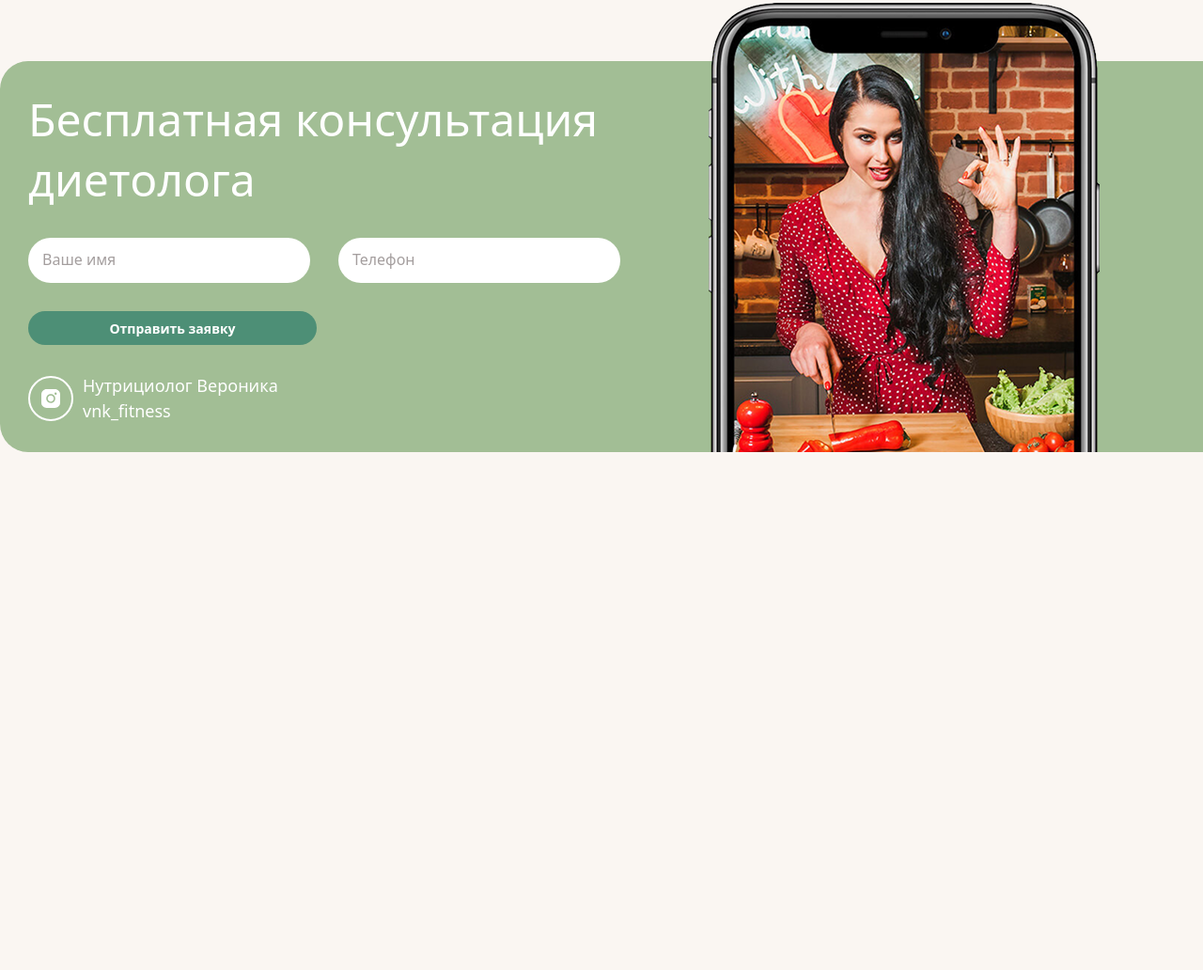
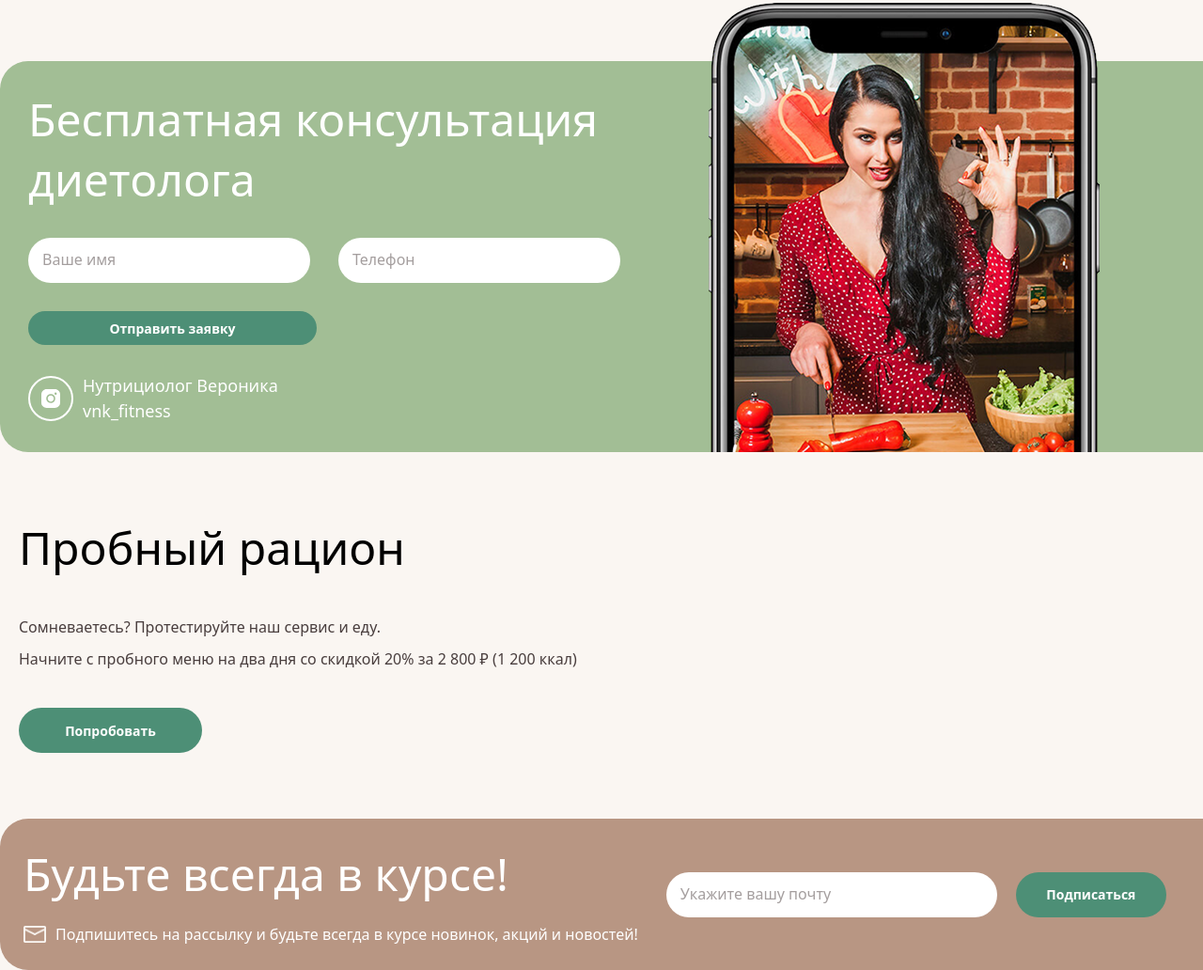
Before and after one commit to JM-2007-07/Meals-Time, a website: page index.html in a window 1280 px wide. Shown: the part 6291-7323 px from the top of the page at 94% size. Before the commit the page ends 6772 px from the top, so only its background shows below. Drawn offline with Linux system fonts and the light colour scheme.

Commit message:
10th section

```diff
--- a/index.html
+++ b/index.html
@@ -377,6 +377,32 @@
       <img class="w-[250px] h-[287px] lg:w-[416px] lg:h-[478px] bottom-0 lg:right-[150px] right-[50px] absolute" src="./Image/cta 1.png" alt="">
     </section>
 
+    <section class="max-w-[1320px] p-5 flex flex-col gap-[40px] mt-[50px] m-auto">
+      <h1 class="text-2xl md:block lg:text-[48px] font-[500]">Пробный рацион</h1>
+      <div class="flex flex-col gap-[10px]">
+        <p class="text-[14px] text-[#493E3E] max-w-[1065px] lg:text-[16px]">Сомневаетесь? Протестируйте наш сервис и еду.</p>
+        <p class="text-[14px] text-[#493E3E] max-w-[1065px] lg:text-[16px]">Начните с пробного меню на два дня со скидкой 20% за 2 800 ₽ (1 200 ккал)</p>
+      </div>
+              <div class="w-[195px] h-[48px] rounded-[30px] bg-[#4D8F76] flex justify-center items-center text-[14px] font-[700] text-white">
+                <p>Попробовать</p>
+              </div>
+    </section>
+
+    <section class="w-[355px] h-[326px] mt-[50px] flex flex-col items-center rounded-[30px] m-auto lg:w-[1320px] p-[25px] gap-[30px] lg:flex-row lg:h-[161px] bg-[#B89683] text-white">
+      <div class="flex flex-col max-w-[760px] items-center lg:items-start text-center lg:text-start gap-[20px]">
+        <h1 class="text-2xl text-white lg:text-[48px] font-[500]">Будьте всегда в курсе!</h1>
+        <div class="flex flex-col lg:flex-row items-center gap-[10px]">
+          <img class="w-[24px] h-[18px]" src="./Image/Group 71.png" alt="">
+          <p class="text-[14px] text-white max-w-[1065px] lg:text-[16px]">Подпишитесь на рассылку и будьте всегда в курсе новинок, акций и новостей!</p>
+        </div>
+      </div>
+      <div class="flex flex-col lg:flex-row gap-[20px]">
+          <input class="w-[295px] lg:w-[352px] h-[48px] px-[15px] py-[13px] pb-[15px] bg-white rounded-[60px] text-[16px] text-[#493E3E]" type="text" placeholder="Укажите вашу почту">
+              <div class="w-[295px] lg:w-[160px] h-[48px] rounded-[30px] bg-[#4D8F76] flex justify-center items-center text-[14px] font-[700] text-white">
+                <p>Подписаться</p>
+              </div>
+      </div>
+    </section>
 
     </main>
 </body>
```
Also changed, not shown: Image/Group 71.png (added), src/output.css.
